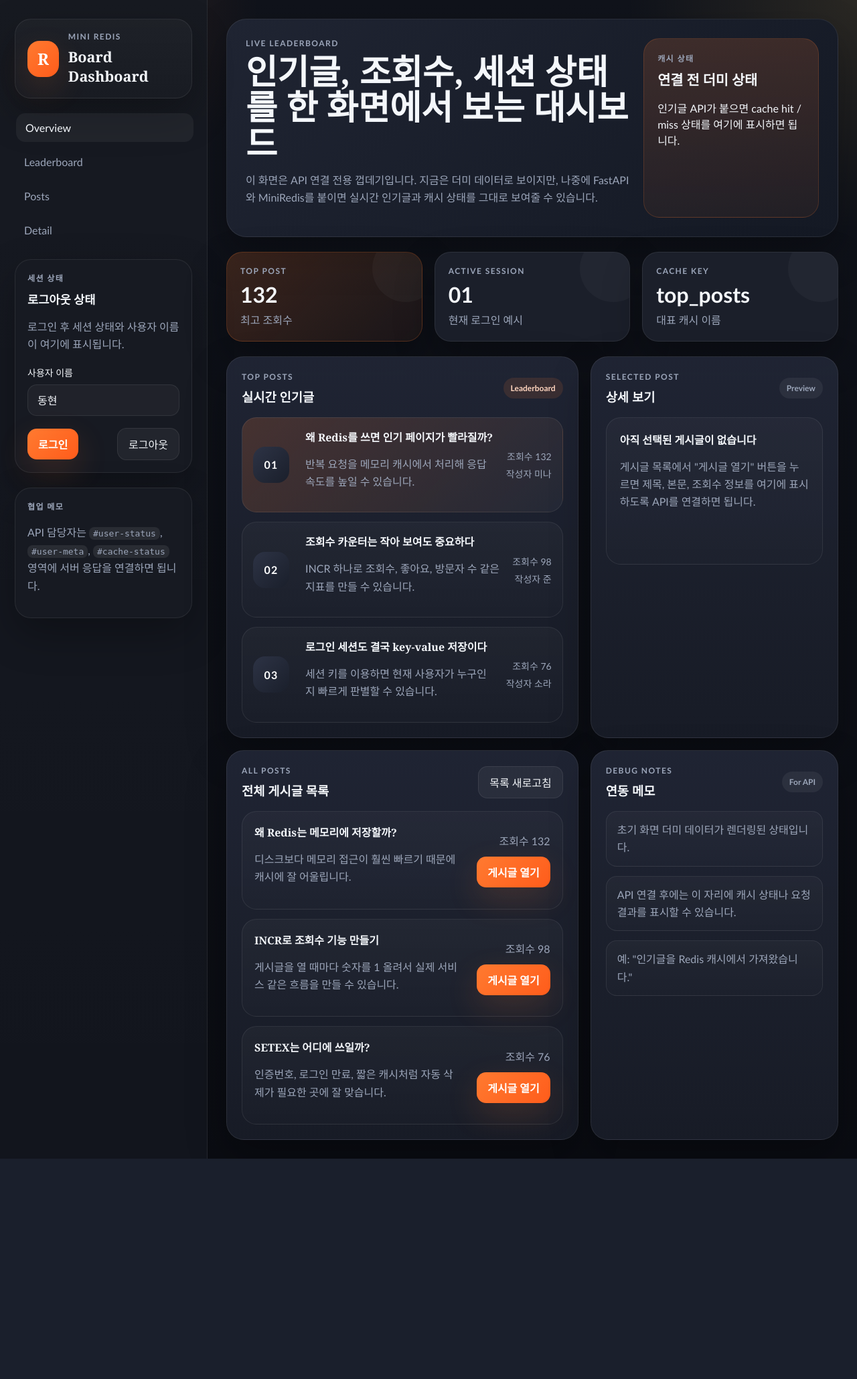
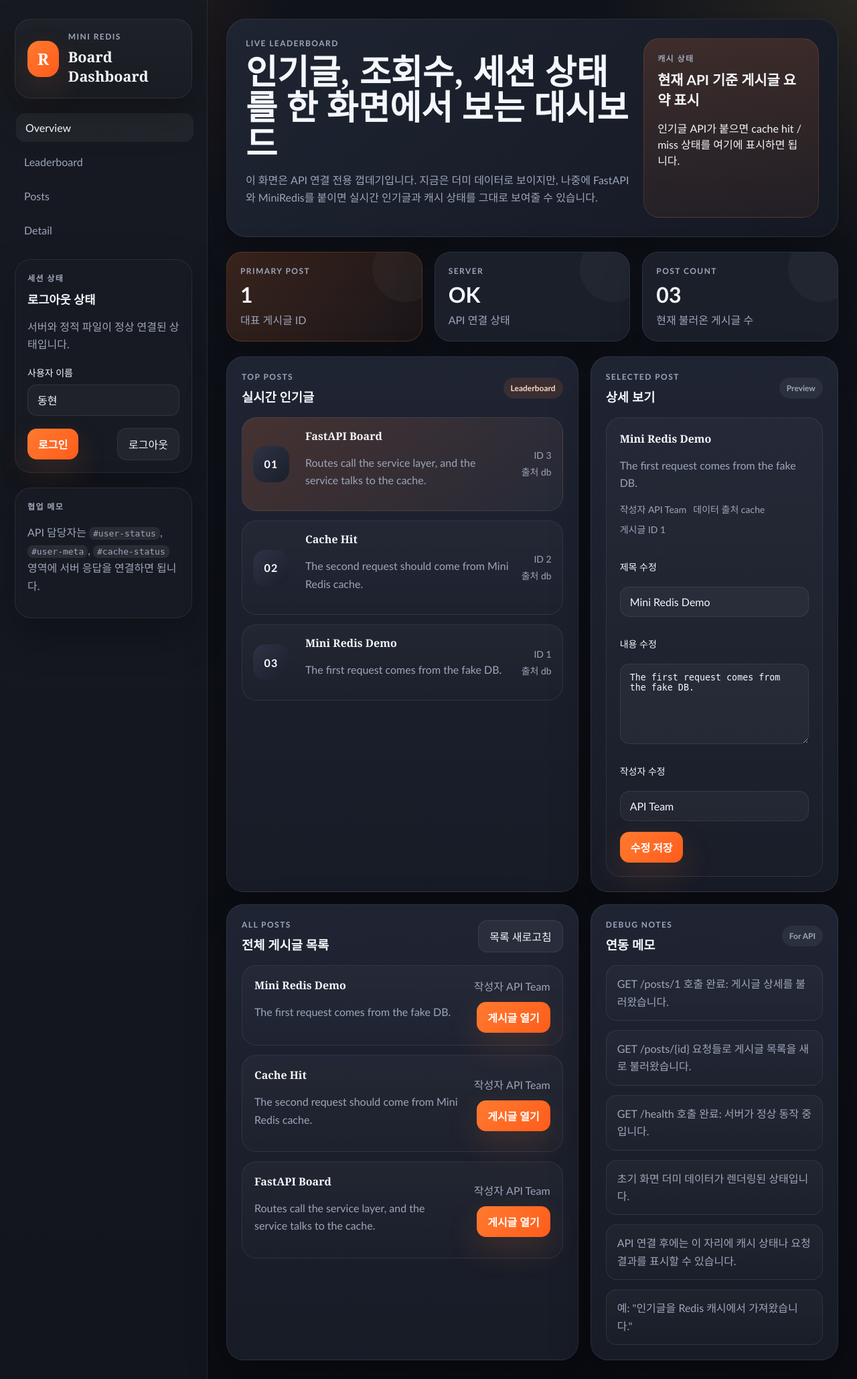
Before and after one commit to ndh5178/3week_codex, a FastAPI app: page / in a window 1280 px wide. Shown: the whole page at 67% size. Before the commit the page ends 1730 px from the top, so only its background shows below. Run offline with FastAPI, Linux system fonts and the light colour scheme; some libraries are stand-ins or nearby versions.

Commit message:
라우트 연결

```diff
--- a/web/static/app.js
+++ b/web/static/app.js
@@ -1,15 +1,18 @@
 /*
-  이 파일은 "API 연결 전 임시 껍데기용 스크립트" 입니다.
+  이 파일은 현재 만들어진 FastAPI 라우트와 웹페이지를 연결한다.
 
-  지금은 실제 서버 요청을 보내지 않고,
-  버튼을 눌렀을 때 어떤 요소를 나중에 연결하면 되는지 보여주는 용도로만 작성했습니다.
+  연결된 라우트:
+  - GET /health
+  - GET /posts/{post_id}
+  - PUT /posts/{post_id}
 
-  API 담당자가 나중에 주로 교체하게 될 부분:
-  - login()
-  - logout()
-  - fetchPosts()
-  - fetchTopPosts()
-  - openPost(postId)
+  아직 없는 라우트:
+  - /login
+  - /logout
+  - /top-posts
+  - /posts (목록 전체 조회)
+
+  그래서 목록은 현재 화면에 있는 post id(1,2,3)를 기준으로 각각 GET 요청을 보내서 만든다.
 */
 
 const userStatus = document.getElementById("user-status");
@@ -17,12 +20,26 @@ const userMeta = document.getElementById("user-meta");
 const debugLog = document.getElementById("debug-log");
 const postDetail = document.getElementById("post-detail");
 const cacheStatus = document.getElementById("cache-status");
+const topViewsMetric = document.getElementById("metric-top-views");
+const serverMetric = document.getElementById("metric-server-status");
+const postCountMetric = document.getElementById("metric-post-count");
 
 const loginButton = document.getElementById("login-button");
 const logoutButton = document.getElementById("logout-button");
 const refreshPostsButton = document.getElementById("refresh-posts-button");
-const viewPostButtons = document.querySelectorAll(".view-post-button");
 const usernameInput = document.getElementById("username-input");
+const postsList = document.getElementById("posts-list");
+const topPostsList = document.getElementById("top-posts-list");
+
+let currentPostId = null;
+let currentPosts = [];
+
+
+function getPostIdsFromPage() {
+  return [...document.querySelectorAll(".view-post-button")]
+    .map((button) => Number(button.dataset.postId))
+    .filter((value) => Number.isInteger(value));
+}
 
 function addDebugMessage(message) {
   const item = document.createElement("li");
@@ -30,41 +47,184 @@ function addDebugMessage(message) {
   debugLog.prepend(item);
 }
 
-function mockLogin() {
-  const username = usernameInput.value.trim() || "사용자";
-
-  userStatus.textContent = `${username}님 로그인 상태`;
-  userMeta.textContent = "지금은 더미 동작입니다. 나중에 API 응답으로 세션 정보를 표시하면 됩니다.";
-  addDebugMessage("로그인 버튼 클릭: 추후 /login API와 연결하면 됩니다.");
+async function requestJson(url, options = {}) {
+  const response = await fetch(url, options);
+  const data = await response.json();
+  if (!response.ok) {
+    throw new Error(data.detail || "요청에 실패했습니다.");
+  }
+  return data;
 }
 
-function mockLogout() {
+async function checkHealth() {
+  const data = await requestJson("/health");
+  serverMetric.textContent = String(data.status).toUpperCase();
+  userMeta.textContent = "서버와 정적 파일이 정상 연결된 상태입니다.";
+  addDebugMessage("GET /health 호출 완료: 서버가 정상 동작 중입니다.");
+}
+
+function renderTopPosts(posts) {
+  const sortedPosts = [...posts].sort((left, right) => right.id - left.id);
+  const topPosts = sortedPosts.slice(0, 3);
+
+  topPostsList.innerHTML = topPosts.map((post, index) => `
+    <article class="leaderboard-card ${index === 0 ? "first-place" : ""}">
+      <div class="rank-pill">${String(index + 1).padStart(2, "0")}</div>
+      <div class="leaderboard-copy">
+        <h4>${escapeHtml(post.title)}</h4>
+        <p>${escapeHtml(post.content)}</p>
+      </div>
+      <div class="leaderboard-meta">
+        <span>ID ${post.id}</span>
+        <span>출처 ${post.source}</span>
+      </div>
+    </article>
+  `).join("");
+
+  cacheStatus.textContent = "현재 API 기준 게시글 요약 표시";
+}
+
+function renderPosts(posts) {
+  postsList.innerHTML = posts.map((post) => `
+    <article class="post-row" data-post-id="${post.id}">
+      <div class="post-row-copy">
+        <h4>${escapeHtml(post.title)}</h4>
+        <p>${escapeHtml(post.content)}</p>
+      </div>
+      <div class="post-row-side">
+        <span>작성자 ${escapeHtml(post.author)}</span>
+        <button class="primary-button view-post-button" type="button" data-post-id="${post.id}">게시글 열기</button>
+      </div>
+    </article>
+  `).join("");
+
+  document.querySelectorAll(".view-post-button").forEach((button) => {
+    button.addEventListener("click", () => {
+      openPost(Number(button.dataset.postId)).catch(showError);
+    });
+  });
+}
+
+function updateMetrics(posts) {
+  topViewsMetric.textContent = String(posts.length > 0 ? posts[0].id : 0);
+  postCountMetric.textContent = String(posts.length).padStart(2, "0");
+}
+
+function escapeHtml(value) {
+  return String(value)
+    .replaceAll("&", "&amp;")
+    .replaceAll("<", "&lt;")
+    .replaceAll(">", "&gt;")
+    .replaceAll('"', "&quot;");
+}
+
+async function fetchPosts() {
+  const postIds = getPostIdsFromPage();
+  const posts = [];
+
+  for (const postId of postIds) {
+    const post = await requestJson(`/posts/${postId}`);
+    posts.push(post);
+  }
+
+  currentPosts = posts;
+  renderPosts(posts);
+  renderTopPosts(posts);
+  updateMetrics(posts);
+  addDebugMessage("GET /posts/{id} 요청들로 게시글 목록을 새로 불러왔습니다.");
+}
+
+function renderPostDetail(post) {
+  postDetail.innerHTML = `
+    <h4>${escapeHtml(post.title)}</h4>
+    <p>${escapeHtml(post.content)}</p>
+    <div class="detail-meta">
+      <span>작성자 ${escapeHtml(post.author)}</span>
+      <span>데이터 출처 ${escapeHtml(post.source || "unknown")}</span>
+      <span>게시글 ID ${post.id}</span>
+    </div>
+    <div class="detail-form">
+      <label class="field-label" for="detail-title-input">제목 수정</label>
+      <input id="detail-title-input" type="text" value="${escapeHtml(post.title)}">
+
+      <label class="field-label" for="detail-content-input">내용 수정</label>
+      <textarea id="detail-content-input">${escapeHtml(post.content)}</textarea>
+
+      <label class="field-label" for="detail-author-input">작성자 수정</label>
+      <input id="detail-author-input" type="text" value="${escapeHtml(post.author)}">
+
+      <div class="detail-actions">
+        <button id="save-post-button" class="primary-button" type="button">수정 저장</button>
+      </div>
+    </div>
+  `;
+
+  const saveButton = document.getElementById("save-post-button");
+  saveButton.addEventListener("click", () => {
+    updatePost(post.id).catch(showError);
+  });
+}
+
+async function openPost(postId) {
+  const post = await requestJson(`/posts/${postId}`);
+  currentPostId = postId;
+  renderPostDetail(post);
+  addDebugMessage(`GET /posts/${postId} 호출 완료: 게시글 상세를 불러왔습니다.`);
+}
+
+async function updatePost(postId) {
+  const titleInput = document.getElementById("detail-title-input");
+  const contentInput = document.getElementById("detail-content-input");
+  const authorInput = document.getElementById("detail-author-input");
+
+  const payload = {
+    title: titleInput.value.trim(),
+    content: contentInput.value.trim(),
+    author: authorInput.value.trim(),
+  };
+
+  const updatedPost = await requestJson(`/posts/${postId}`, {
+    method: "PUT",
+    headers: {
+      "Content-Type": "application/json",
+    },
+    body: JSON.stringify(payload),
+  });
+
+  renderPostDetail(updatedPost);
+  addDebugMessage(`PUT /posts/${postId} 호출 완료: 게시글이 수정되고 캐시가 무효화되었습니다.`);
+  await fetchPosts();
+}
+
+function loginPlaceholder() {
+  const username = usernameInput.value.trim() || "사용자";
+  userStatus.textContent = `${username}님 로그인 상태`;
+  userMeta.textContent = "현재 API에는 로그인 라우트가 없어서 화면 상태만 임시로 바꿉니다.";
+  addDebugMessage("로그인 버튼 클릭: 현재 서버에는 /login 라우트가 아직 없습니다.");
+}
+
+function logoutPlaceholder() {
   userStatus.textContent = "로그아웃 상태";
   userMeta.textContent = "로그인하면 사용자 이름과 세션 상태가 여기에 표시됩니다.";
-  addDebugMessage("로그아웃 버튼 클릭: 추후 /logout API와 연결하면 됩니다.");
+  addDebugMessage("로그아웃 버튼 클릭: 현재 서버에는 /logout 라우트가 아직 없습니다.");
 }
 
-function mockRefreshPosts() {
-  addDebugMessage("게시글 새로고침 클릭: 추후 /posts API와 연결하면 됩니다.");
+function showError(error) {
+  addDebugMessage(`오류: ${error.message}`);
 }
 
-function mockOpenPost(postId) {
-  postDetail.innerHTML = `
-    <h3>선택한 게시글 ID: ${postId}</h3>
-    <p>지금은 더미 화면이라 실제 서버 데이터는 없습니다.</p>
-    <p>나중에는 이 자리에 게시글 제목, 내용, 조회수, 작성자 정보가 API 응답으로 들어오면 됩니다.</p>
-  `;
-
-  cacheStatus.textContent = "인기글 캐시 재계산 예정";
-  addDebugMessage(`게시글 ${postId} 열기 클릭: 추후 /posts/${postId}/view API와 연결하면 됩니다.`);
+async function bootstrap() {
+  await checkHealth();
+  await fetchPosts();
+  if (currentPosts.length > 0) {
+    await openPost(currentPosts[0].id);
+  }
 }
 
-loginButton.addEventListener("click", mockLogin);
-logoutButton.addEventListener("click", mockLogout);
-refreshPostsButton.addEventListener("click", mockRefreshPosts);
+loginButton.addEventListener("click", loginPlaceholder);
+logoutButton.addEventListener("click", logoutPlaceholder);
+refreshPostsButton.addEventListener("click", () => {
+  fetchPosts().catch(showError);
+});
 
-viewPostButtons.forEach((button) => {
-  button.addEventListener("click", () => {
-    mockOpenPost(button.dataset.postId);
-  });
-});
+bootstrap().catch(showError);
--- a/web/static/style.css
+++ b/web/static/style.css
@@ -401,6 +401,44 @@ input {
   min-height: 220px;
 }
 
+.detail-form {
+  display: grid;
+  gap: 12px;
+  margin-top: 18px;
+}
+
+.detail-form textarea,
+.detail-form input {
+  width: 100%;
+  border: 1px solid var(--line);
+  border-radius: 14px;
+  padding: 12px 14px;
+  background: rgba(255, 255, 255, 0.04);
+  color: var(--ink);
+  outline: none;
+}
+
+.detail-form textarea {
+  min-height: 120px;
+  resize: vertical;
+}
+
+.detail-meta {
+  display: flex;
+  flex-wrap: wrap;
+  gap: 10px;
+  margin-top: 12px;
+  color: var(--muted);
+  font-size: 14px;
+}
+
+.detail-actions {
+  display: flex;
+  gap: 10px;
+  flex-wrap: wrap;
+  margin-top: 4px;
+}
+
 .post-row {
   display: flex;
   justify-content: space-between;
--- a/web/templates/index.html
+++ b/web/templates/index.html
@@ -67,21 +67,21 @@
 
       <section class="metrics-row">
         <article class="metric-card accent">
-          <p class="metric-label">TOP POST</p>
-          <strong>132</strong>
-          <span>최고 조회수</span>
+          <p class="metric-label">PRIMARY POST</p>
+          <strong id="metric-top-views">132</strong>
+          <span>대표 게시글 ID</span>
         </article>
 
         <article class="metric-card">
-          <p class="metric-label">ACTIVE SESSION</p>
-          <strong>01</strong>
-          <span>현재 로그인 예시</span>
+          <p class="metric-label">SERVER</p>
+          <strong id="metric-server-status">WAIT</strong>
+          <span>API 연결 상태</span>
         </article>
 
         <article class="metric-card">
-          <p class="metric-label">CACHE KEY</p>
-          <strong>top_posts</strong>
-          <span>대표 캐시 이름</span>
+          <p class="metric-label">POST COUNT</p>
+          <strong id="metric-post-count">03</strong>
+          <span>현재 불러온 게시글 수</span>
         </article>
       </section>
 
```
Also changed, not shown: api_web_connection_summary.txt (added, +33 -0 lines).
